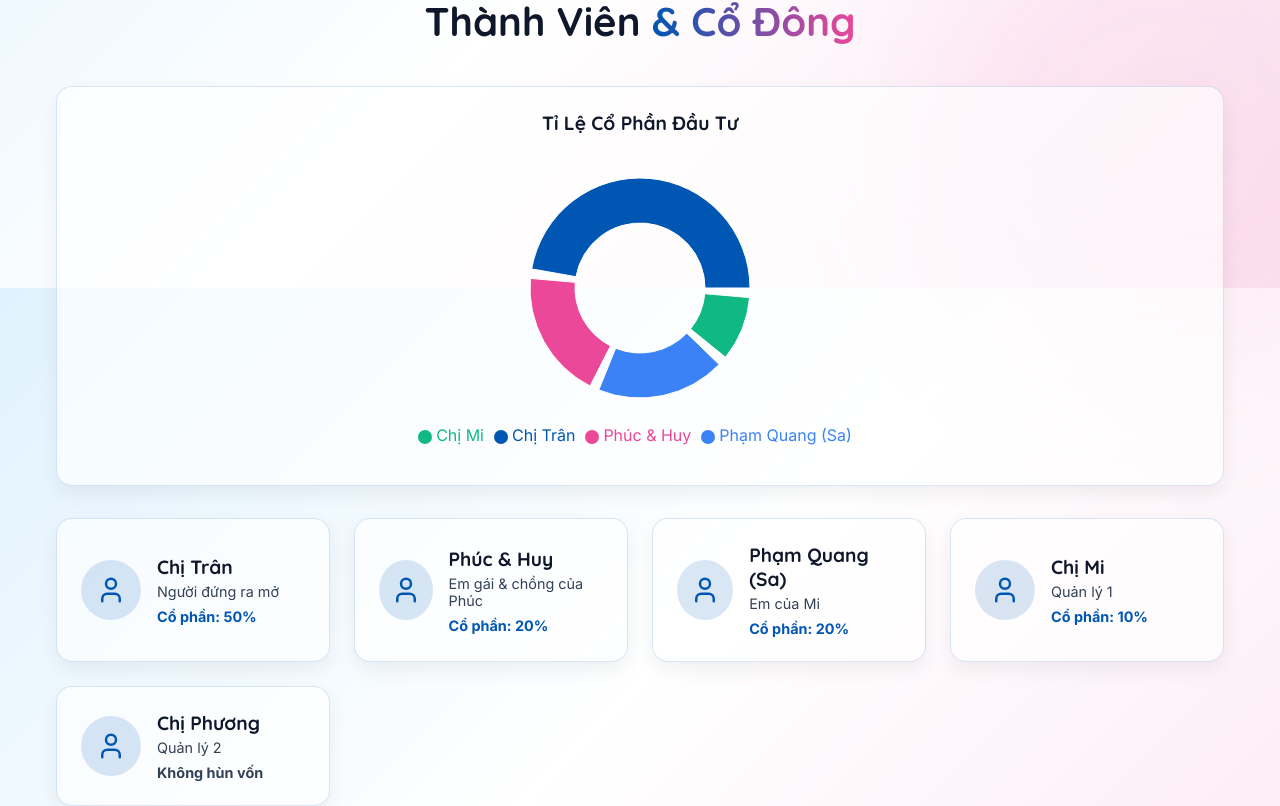
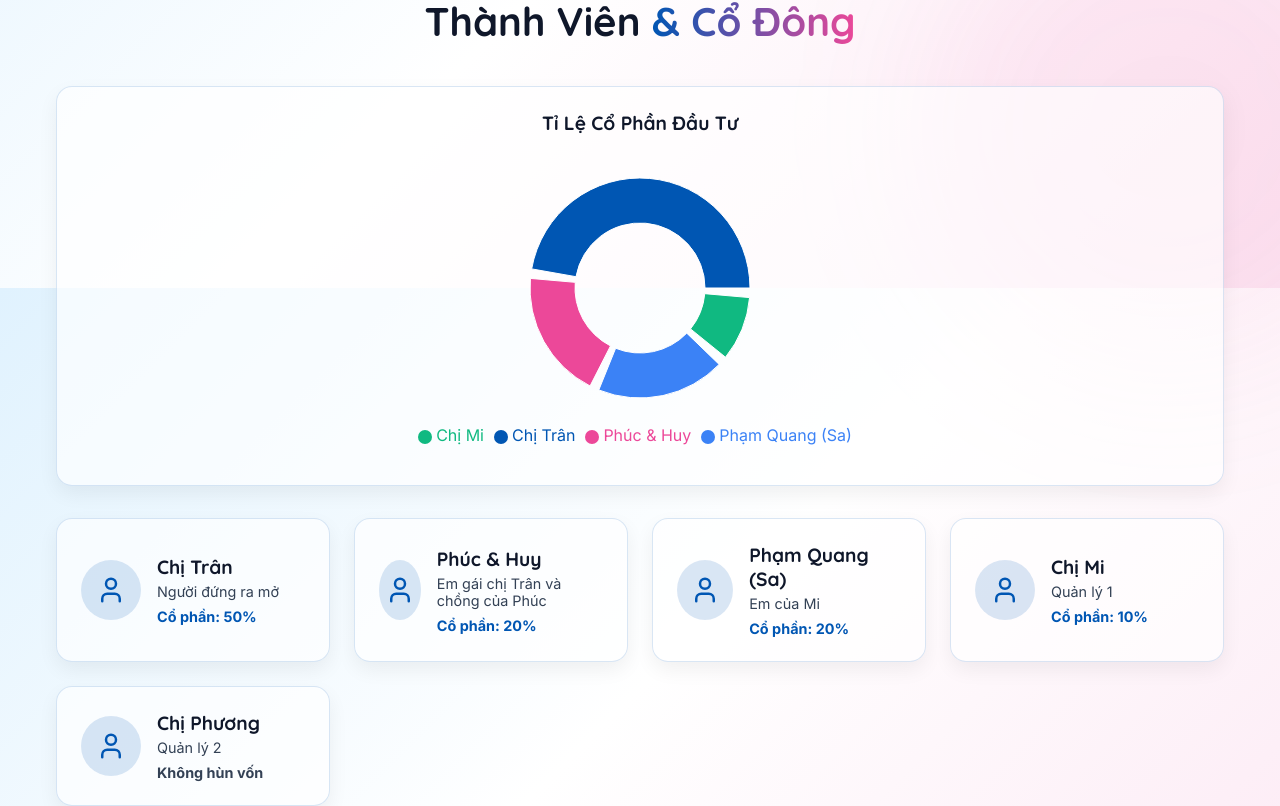
Before and after one commit to huy4vn/tea-shop-dashboard, a React (Vite) app: page / in a window 1280 px wide. Shown: the part 512-1318 px from the top of the page. Built offline with nearby package versions, Linux system fonts and the light colour scheme.

Commit message:
Update role description for Phuc and Huy

```diff
--- a/src/App.jsx
+++ b/src/App.jsx
@@ -19,7 +19,7 @@ function App() {
 
   const team = [
     { name: 'Chị Trân', role: 'Người đứng ra mở', investment: 250 },
-    { name: 'Phúc & Huy', role: 'Em gái & chồng của Phúc', investment: 100 },
+    { name: 'Phúc & Huy', role: 'Em gái chị Trân và chồng của Phúc', investment: 100 },
     { name: 'Phạm Quang (Sa)', role: 'Em của Mi', investment: 100 },
     { name: 'Chị Mi', role: 'Quản lý 1', investment: 50 },
     { name: 'Chị Phương', role: 'Quản lý 2', investment: 0 },
```
